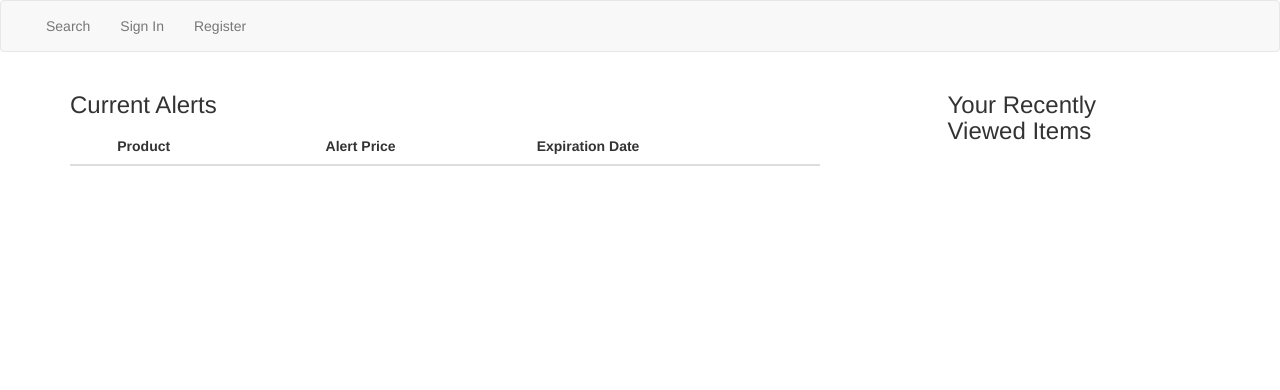
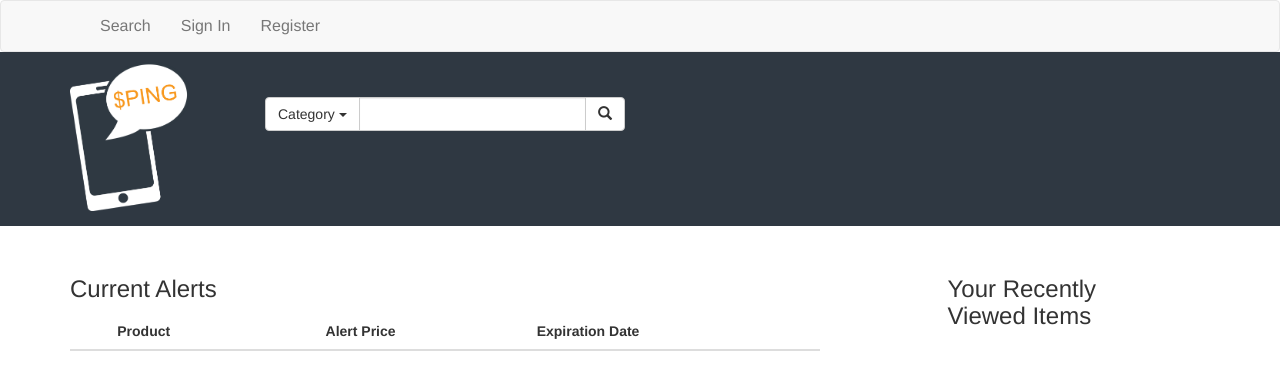
Before and after one commit to eluckette/price-ping, a Flask app: page /user-account in a window 1280 px wide. Shown: the top 390 px of the page. Run offline with Flask 2, Linux system fonts and the light colour scheme; a user stored in the database is signed in; data comes from the database, SQL or seed files in the repository; both versions use the stored data as it was after the commit; data that the repository does not hold is empty; some libraries are stand-ins or nearby versions.

Commit message:
Moved search bar to base template.

```diff
--- a/static/css/style.css
+++ b/static/css/style.css
@@ -1,7 +1,31 @@
-body { padding-bottom: 100px; }
+body {
+	padding-bottom: 100px;
+	font-family: 'Roboto Condensed', sans-serif
+	font-size: 16px;
+}
+
+
+a {
+	color: #2F3842;
+}
+
+.jumbotron {
+	background-color: #2F3842;
+	padding: 10px 0 15px 0;
+}
+
+.searchBar {
+	margin-top: 35px;
+}
 
 .pagination {
+	font-size: 20px;
+	margin-right: 5px;
+}
 
+.navbar {
+	margin-bottom:0px;
+	font-size: 16px;
 }
 
 #searchTable {
@@ -24,15 +48,6 @@
 	background-color: #2F3842;
 }
 
-
-.jumbotron {
-
-}
-
-#rSearch {
-	margin-top: 10px;
-}
-
 .loader {
 	position: fixed;
 	left: 0px;
--- a/static/js/search.js
+++ b/static/js/search.js
@@ -11,7 +11,7 @@ $(document).ready(function() {
 
 	$(".submitSearch").on("click", sendSearch);
 
-	$('.pagination').on('click', refresh);
+	$(".pagination").on("click", refresh);
 });
 
 
--- a/templates/base.html
+++ b/templates/base.html
@@ -4,13 +4,21 @@
   <title>X HB Project X</title>
   <link rel="stylesheet" href="/static/css/bootstrap.min.css">
   <link rel="stylesheet" href="/static/css/style.css">
+  <link href='http://fonts.googleapis.com/css?family=Roboto|Roboto+Condensed' rel='stylesheet' type='text/css'>
   <script src="https://code.jquery.com/jquery-1.11.1.min.js"></script>
   <script src="https:////maxcdn.bootstrapcdn.com/bootstrap/3.3.2/js/bootstrap.min.js"></script>
 </head>
 
 <body>
+    <!-- Show flashed messages -->
+  {% with messages = get_flashed_messages() %}
+  {% for message in messages %}
+  <div class="alert alert-warning">{{ message }}</div>
+  {% endfor %}
+  {% endwith %}
+
   <nav class="navbar navbar-default">
-    <div class="container-fluid">
+    <div class="container">
       <div id="navbar" class="navbar-collapse collapse">
         <ul class="nav navbar-nav">
           <li><a href="/">Search</a></li>
@@ -84,12 +92,35 @@
     </form>
   </div>
 
-  <!-- Show flashed messages -->
-  {% with messages = get_flashed_messages() %}
-  {% for message in messages %}
-  <div class="alert alert-warning">{{ message }}</div>
-  {% endfor %}
-  {% endwith %}
+  <div class="jumbotron container-fluid">
+  <div class="container">
+    <div class="row">
+      <div class="col-md-2">
+        <img src="/static/images/logo.png" width="120px">
+      </div>
+      <div class="col-md-4 searchBar">
+        <div class="input-group">
+          <div class="input-group-btn">
+            <button type="button" class="btn btn-default dropdown-toggle" data-toggle="dropdown" aria-expanded="false">Category <span class="caret"></span></button>
+            <ul class="dropdown-menu" role="menu">
+            <li><a href="#">All</a></li>
+            <li><a href="#">Apparel</a></li>
+            <li><a href="#">Beauty</a></li>
+            <li><a href="#">Books</a></li>
+            <li><a href="#">Electronics</a></li>
+            <li><a href="#">Tools</a></li>
+            <li><a href="#">Toys</a></li>
+            </ul>
+          </div>
+          <input type="text" class="form-control" id="userSearch">
+          <div class="input-group-btn">
+            <button type="button" class="btn btn-default submitSearch"><span class="glyphicon glyphicon-search" aria-hidden="true"></span></button>
+          </div>
+        </div>
+      </div>
+    </div>
+  </div>
+  </div>
 
   <!-- This is where the main content goes. -->
   {% block content %}
```
Also changed, not shown: templates/index.html (+5 -33 lines), templates/search-results.html (+2 -32 lines), priceping.db, static/images/images.png (added), static/images/logo.png (added), 2 other files.
